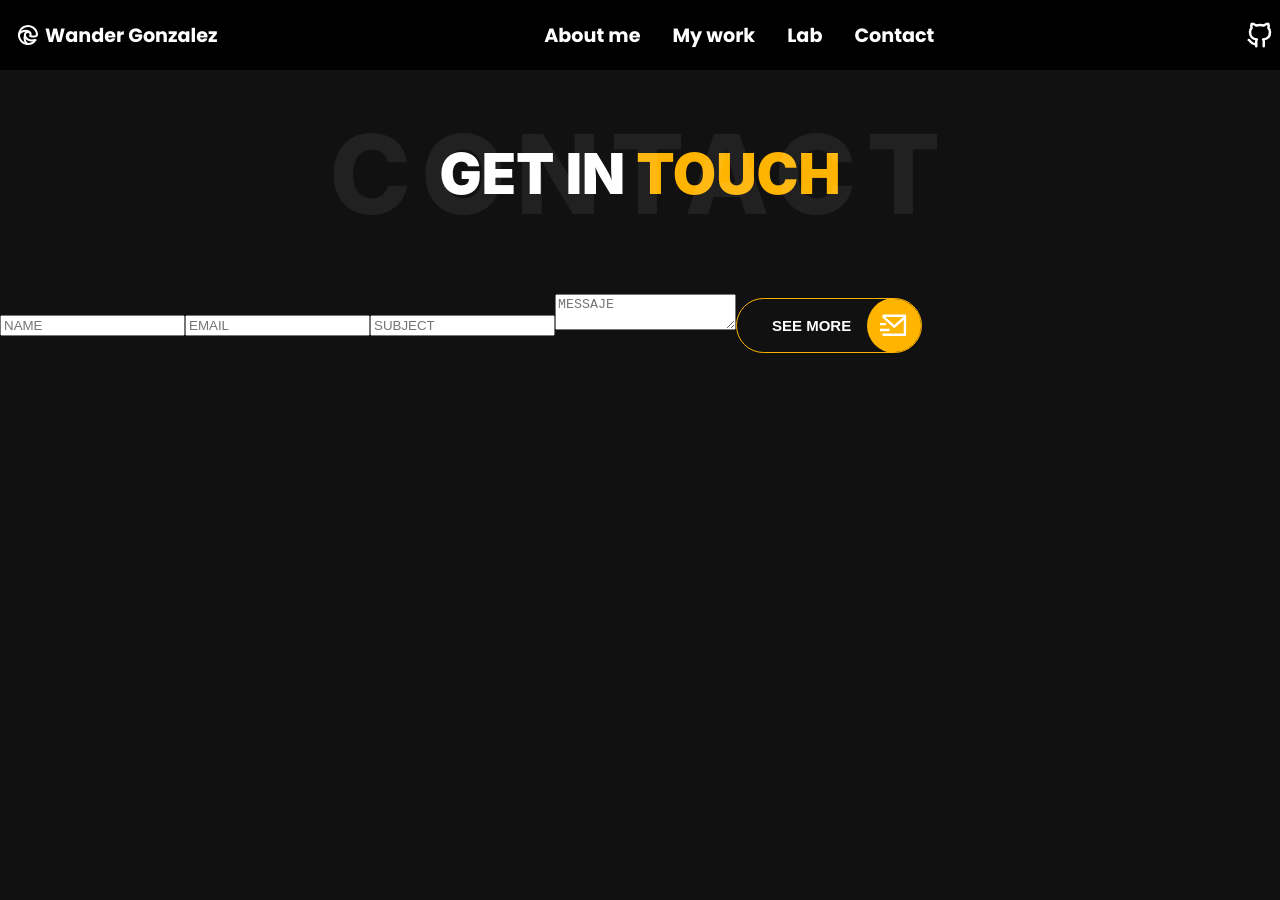
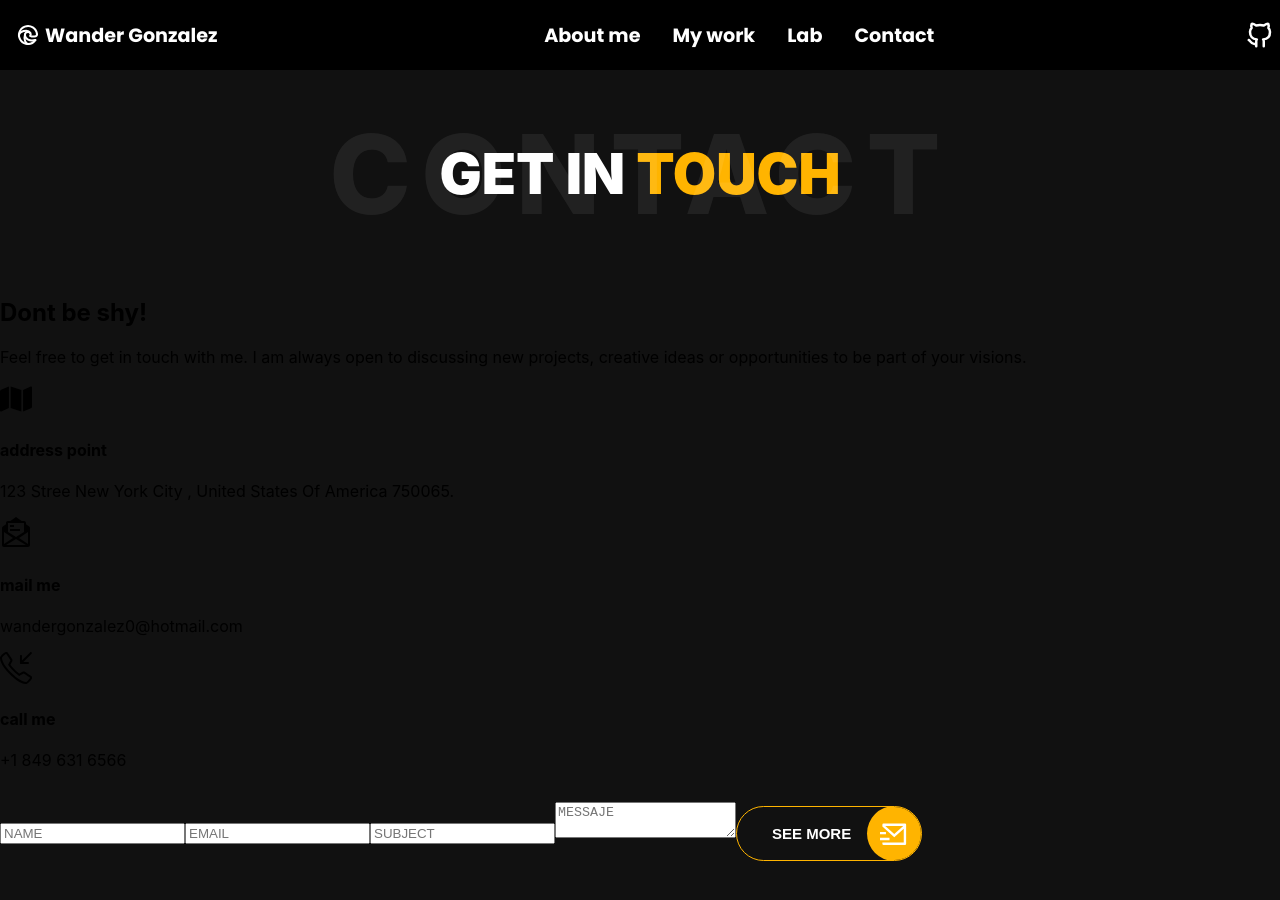
Before and after one commit to wandergithub/w-portfolio, a React (Create React App) app: page /contact in a window 1280 px wide. Before the commit the page ends 800 px from the top, so only its background shows below. Built offline with nearby package versions, Linux system fonts and the light colour scheme.

Commit message:
Add personal information elements and icons

```diff
--- a/src/components/Contact/Contact.js
+++ b/src/components/Contact/Contact.js
@@ -1,5 +1,8 @@
 import Button from "../shared/Button/Button";
 import { RiMailSendLine } from "react-icons/ri";
+import { FaMap } from "react-icons/fa";
+import { GoMailRead } from "react-icons/go";
+import { SlCallIn } from "react-icons/sl";
 
 const Contact = () => {
   return (
@@ -16,17 +19,52 @@ const Contact = () => {
         <span className="title-bg">Contact</span>
       </div>
       <div>
+        <h2>Dont be shy!</h2>
+        <p>
+          Feel free to get in touch with me. I am always open to discussing new
+          projects, creative ideas or opportunities to be part of your visions.
+        </p>
+        <div>
+            <FaMap size={"2em"} />
+            <div>
+                <h4>
+                    address point
+                </h4>
+                <p>123 Stree New York City , United States Of America 750065.</p>
+            </div>
+        </div>
+        <div>
+            <GoMailRead size={"2em"} />
+            <div>
+                <h4>
+                    mail me
+                </h4>
+                <p>wandergonzalez0@hotmail.com</p>
+            </div>
+        </div>
+        <div>
+            <SlCallIn size={"2em"} />
+            <div>
+                <h4>
+                    call me
+                </h4>
+                <p>+1 849 631 6566</p>
+            </div>
+        </div>
+      </div>
+      <div>
         <form>
           <input type={"text"} placeholder={"NAME"} />
           <input type={"text"} placeholder={"EMAIL"} />
           <input type={"text"} placeholder={"SUBJECT"} />
           <textarea type={"text"} placeholder={"MESSAJE"} />
-          <Button name={"See More"} iconComponent={<RiMailSendLine size={"1.5em"}/>} />
+          <Button
+            name={"See More"}
+            iconComponent={<RiMailSendLine size={"1.5em"} />}
+          />
         </form>
       </div>
-      <div style={{ alignSelf: "center", margin: "20px 0px" }}>
-
-      </div>
+      <div style={{ alignSelf: "center", margin: "20px 0px" }}></div>
     </div>
   );
 };
```
